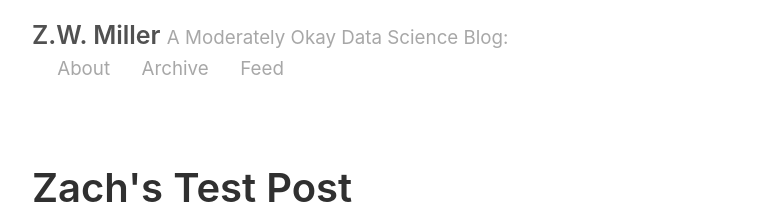
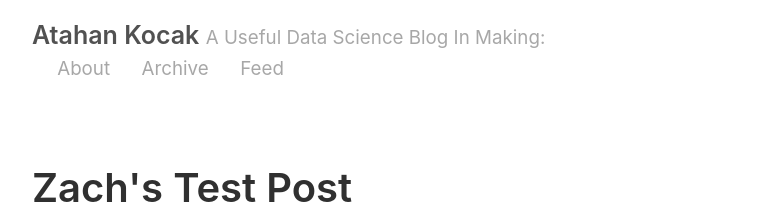
Before and after one commit to atahankocak/atahankocak.github.io, a Jekyll site: the page built from index.html, in a window 1280 px wide and 900 px high. Shown: the top 214 px of the window, without its empty margins (258-1021 px from the left). Built offline with Jekyll 4.4.1, drawn with Linux system fonts in a browser that asks for light colours; the list of posts is cut into pages by our own code.

Commit message:
My first update to my first blog

```diff
--- a/_config.yml
+++ b/_config.yml
@@ -2,9 +2,9 @@
 permalink:           pretty
 
 # Setup
-title:               Z.W. Miller
-tagline:             A Moderately Okay Data Science Blog
-url:                 http://zwmiller.github.io
+title:               Atahan Kocak
+tagline:             A Useful Data Science Blog In Making
+url:                 http://atahankocak.github.io
 paginate:            2
 baseurl:             ""
 
@@ -17,14 +17,14 @@ sass:
 
 # About/contact
 author:
-  name:              Zach Miller
-  url:               https://twitter.com/zaglamir
-  email:             zach@thisismetis.com
+  name:              Atahan Kocak
+  url:               https://www.linkedin.com/in/atahan-kocak-95422a91/
+  email:             ata.kocak@gmail.com
 
 # Custom vars
 version:             2.0.0
 github:
-  repo:              https://github.com/zwmiller
+  repo:              https://github.com/atahankocak
 
 # Gems
 gems:
```
